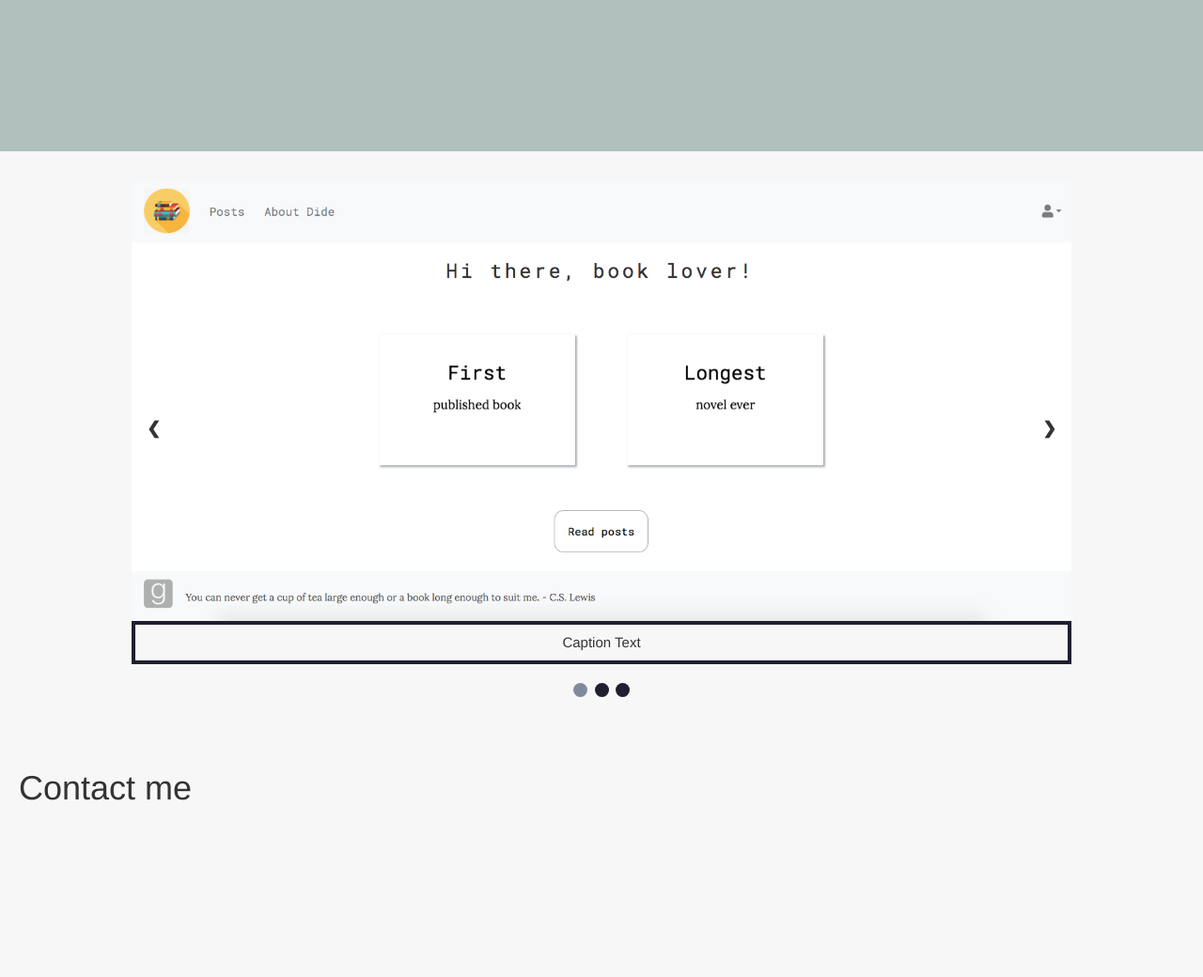
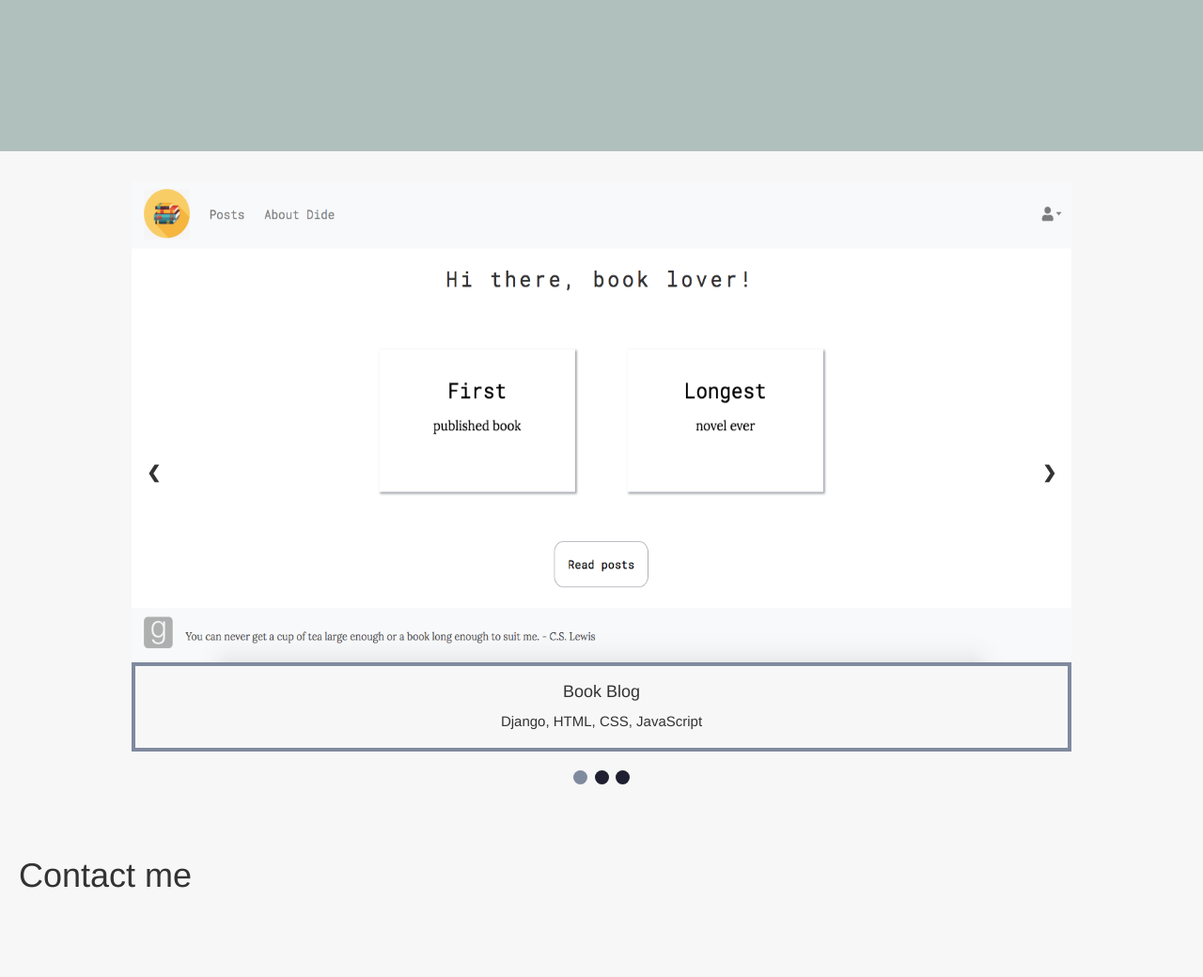
Before and after one commit to didemertens/portfolio, a Django app: page / in a window 1280 px wide. Shown: the part 2459-3499 px from the top of the page at 94% size. Run offline with Django 3.2, Linux system fonts and the light colour scheme; some libraries are stand-ins or nearby versions.

Commit message:
added test images

```diff
--- a/static/css/projects-middle.css
+++ b/static/css/projects-middle.css
@@ -1,9 +1,9 @@
 /* Error: Undefined variable.
  *    ,
- * 55 |   background-color: $border-blue;
+ * 60 |   background-color: $border-blue;
  *    |                     ^^^^^^^^^^^^
  *    '
- *   static/scss/projects-middle.scss 55:21  root stylesheet */
+ *   static/scss/projects-middle.scss 60:21  root stylesheet */
 
 body::before {
   font-family: "Source Code Pro", "SF Mono", Monaco, Inconsolata, "Fira Mono",
@@ -13,5 +13,5 @@ body::before {
   padding: 1em;
   margin-bottom: 1em;
   border-bottom: 2px solid black;
-  content: "Error: Undefined variable.\a    \2577 \a 55 \2502    background-color: $border-blue;\a    \2502                      ^^^^^^^^^^^^\a    \2575 \a   static/scss/projects-middle.scss 55:21  root stylesheet";
+  content: "Error: Undefined variable.\a    \2577 \a 60 \2502    background-color: $border-blue;\a    \2502                      ^^^^^^^^^^^^\a    \2575 \a   static/scss/projects-middle.scss 60:21  root stylesheet";
 }
--- a/static/css/style.css
+++ b/static/css/style.css
@@ -205,6 +205,11 @@ html #menu-contact:hover {
   margin: auto;
 }
 
+.img-slide {
+  height: 40vw;
+  width: 68vw;
+}
+
 .mySlides {
   display: none;
 }
@@ -238,7 +243,7 @@ html #menu-contact:hover {
 
 /* Caption text */
 .slideshow-text {
-  border: 4px solid #1F1F31;
+  border: 4px solid #808A9F;
   font-size: 15px;
   padding: 8px 12px;
   width: 100%;
--- a/static/scss/projects-middle.scss
+++ b/static/scss/projects-middle.scss
@@ -21,6 +21,11 @@
   max-width: 1000px;
   position: relative;
   margin: auto;
+}
+
+.img-slide{
+  height: 40vw;
+  width: 68vw;
 }
 
 // /* Hide the images by default */
@@ -58,7 +63,7 @@
 /* Caption text */
 .slideshow-text {
   // color: #f2f2f2;
-  border: 4px solid $dark-blue;
+  border: 4px solid $border-blue;
   font-size: 15px;
   padding: 8px 12px;
   // position: absolute;
--- a/templates/index.html
+++ b/templates/index.html
@@ -55,19 +55,22 @@
   <!-- Full-width images with caption text -->
   <div class="mySlides fade">
     <div id="book-blog">
-      <img src="{% static "media/book-pic.png" %}" style="width:100%">
-      <div class="slideshow-text">Caption Text</div>
+      <a href="https://bookblogdide.herokuapp.com/"><img class="img-slide" src="{% static "media/book-pic.png" %}" style="width:100%"></a>
+      <div class="slideshow-text"><h4>Book Blog</h4>
+      <p>Django, HTML, CSS, JavaScript</p></div>
     </div>
   </div>
 
   <div class="mySlides fade">
-    <img src="{% static "media/book-pic.png" %}" style="width:100%">
-    <div class="slideshow-text">Caption Two</div>
+    <img class="img-slide" src="{% static "media/esther-1-test.png" %}" style="width:100%">
+    <div class="slideshow-text"><h4>Portfolio Freelance Writer</h4>
+      <p>Django, HTML, CSS, JavaScript</p></div>
   </div>
 
   <div class="mySlides fade">
-    <img src="{% static "media/book-pic.png" %}" style="width:100%">
-    <div class="slideshow-text">Caption Three</div>
+    <img class="img-slide" src="{% static "media/esther-2-test.png" %}" style="width:100%">
+    <div class="slideshow-text"><h4>Freelance Journalist Portfolio</h4>
+      <p>Django, HTML, CSS, JavaScript</p></div>
   </div>
 
   <!-- Next and previous buttons -->
```
Also changed, not shown: static/media/esther-1-test.png (added), static/media/esther-2-test.png (added), 1 other file.
